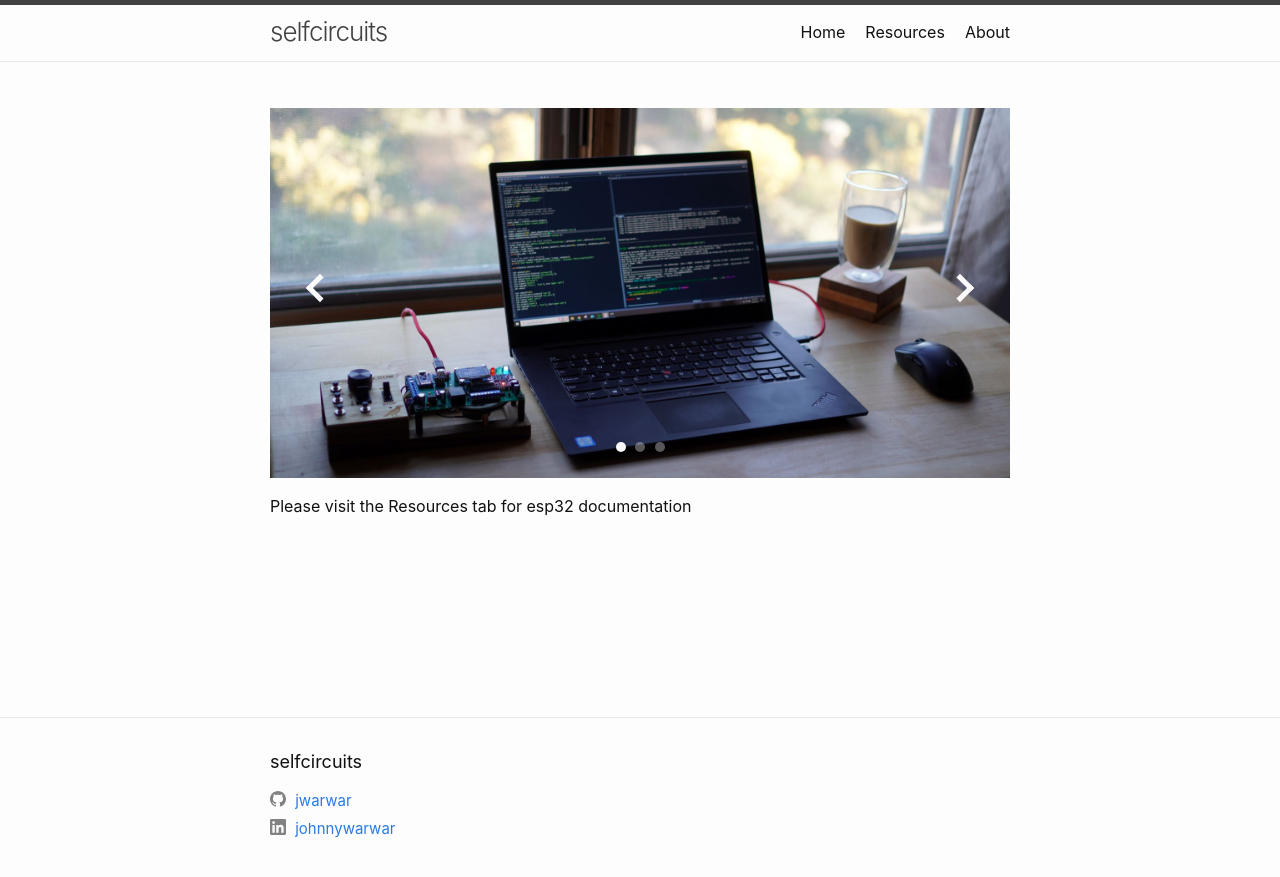
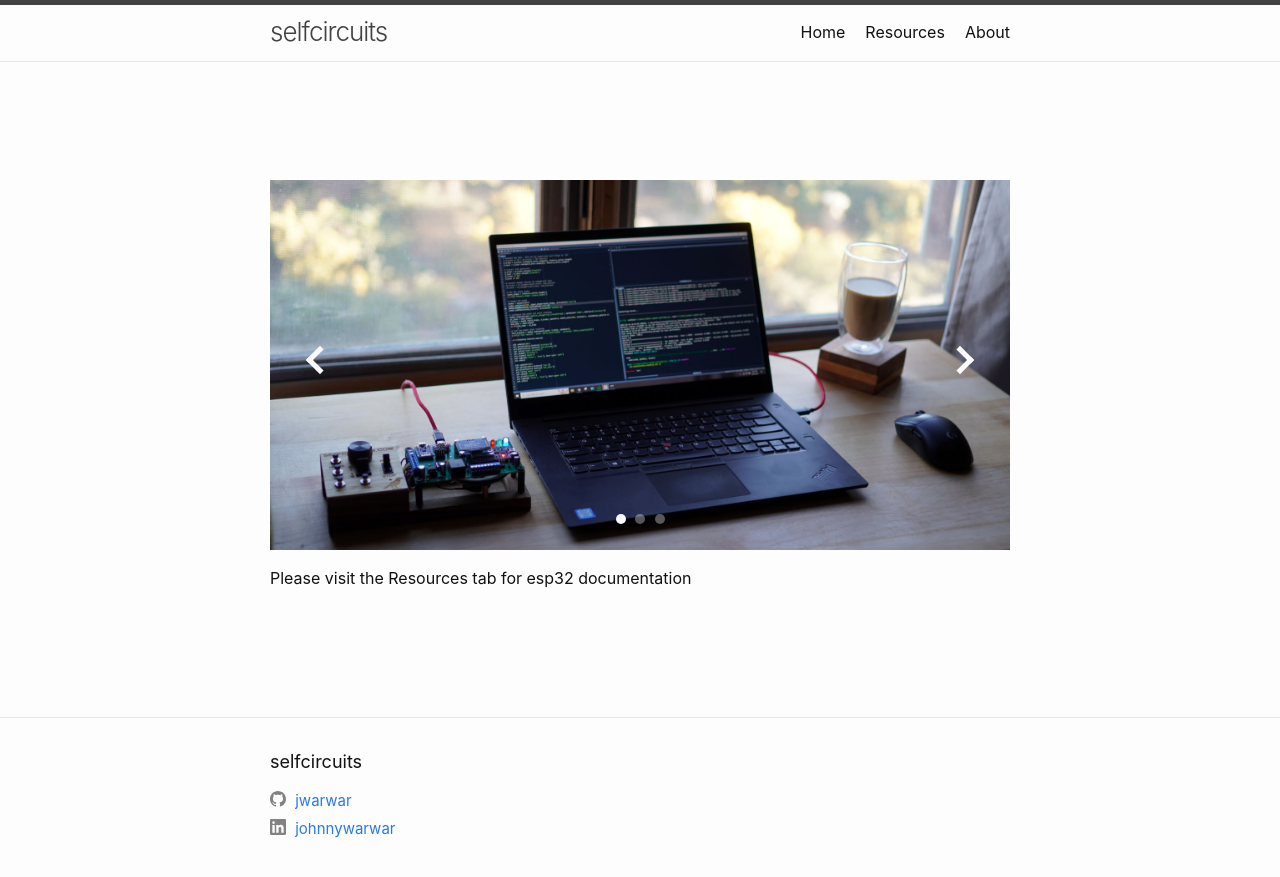
Before and after one commit to jwarwar/jwarwar.github.io, a Jekyll site: the page built from index.markdown, in a window 1280 px wide. Shown: the top 877 px of the page. Built offline with Jekyll 4.4.1, drawn with Linux system fonts in a browser that asks for light colours.

Commit message:
added space for menu

```diff
--- a/index.markdown
+++ b/index.markdown
@@ -11,6 +11,12 @@ carousels:
 
 ---
 
+<br />
+<br />
+<br />
+
+
+
 {% include carousel.html height="50" unit="%" duration="7" number="1" %}
 
 
```
